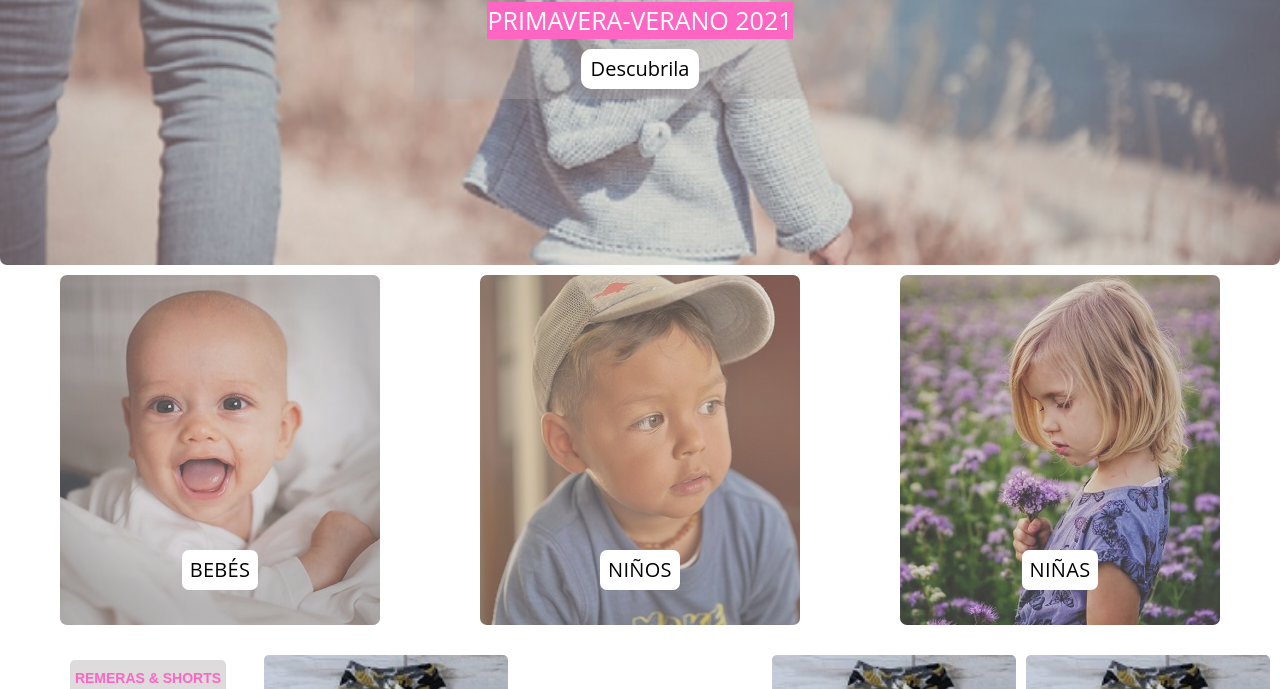
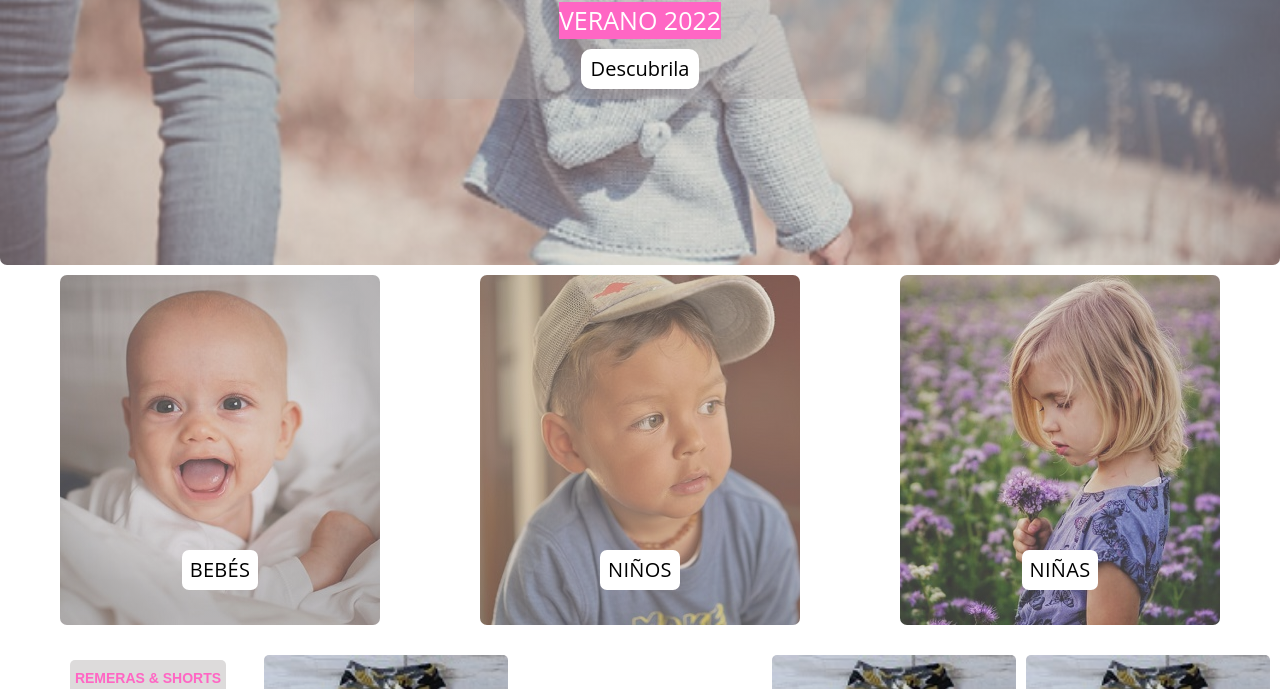
Before and after one commit to nfzarate/Proyecto-Final-DW, a website: page index.html in a window 1280 px wide. Shown: the part 411-1100 px from the top of the page. Drawn offline with nearby package versions, Linux system fonts and the light colour scheme.

Commit message:
Temporada Verano 2022

```diff
--- a/index.html
+++ b/index.html
@@ -82,7 +82,7 @@
             <div class="contenedor__box">
                 <h1>¡NUEVA TEMPORADA!</h1>
                 <div>
-                    <span>PRIMAVERA-VERANO 2021</span>
+                    <span>VERANO 2022</span>
                 </div>
                 <div>
                     <a href="#" class="boton">Descubrila</a>
```
